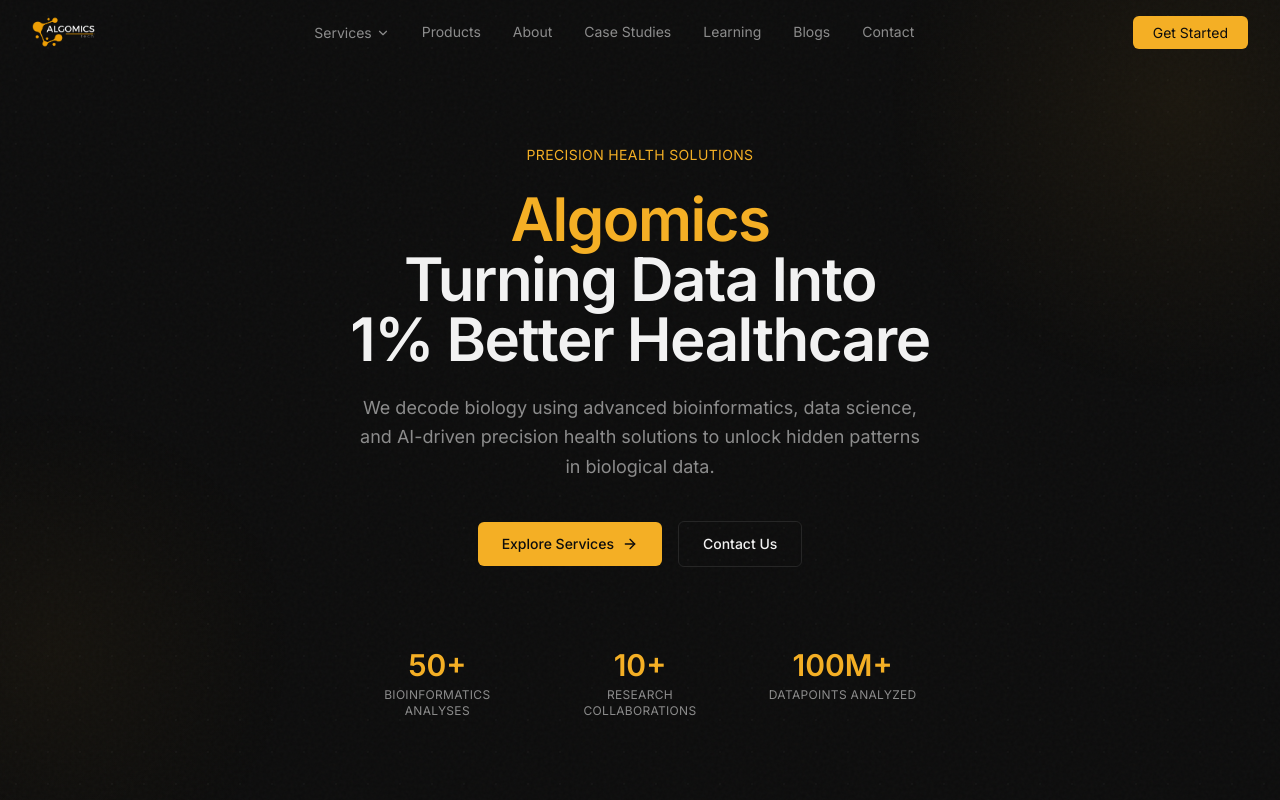
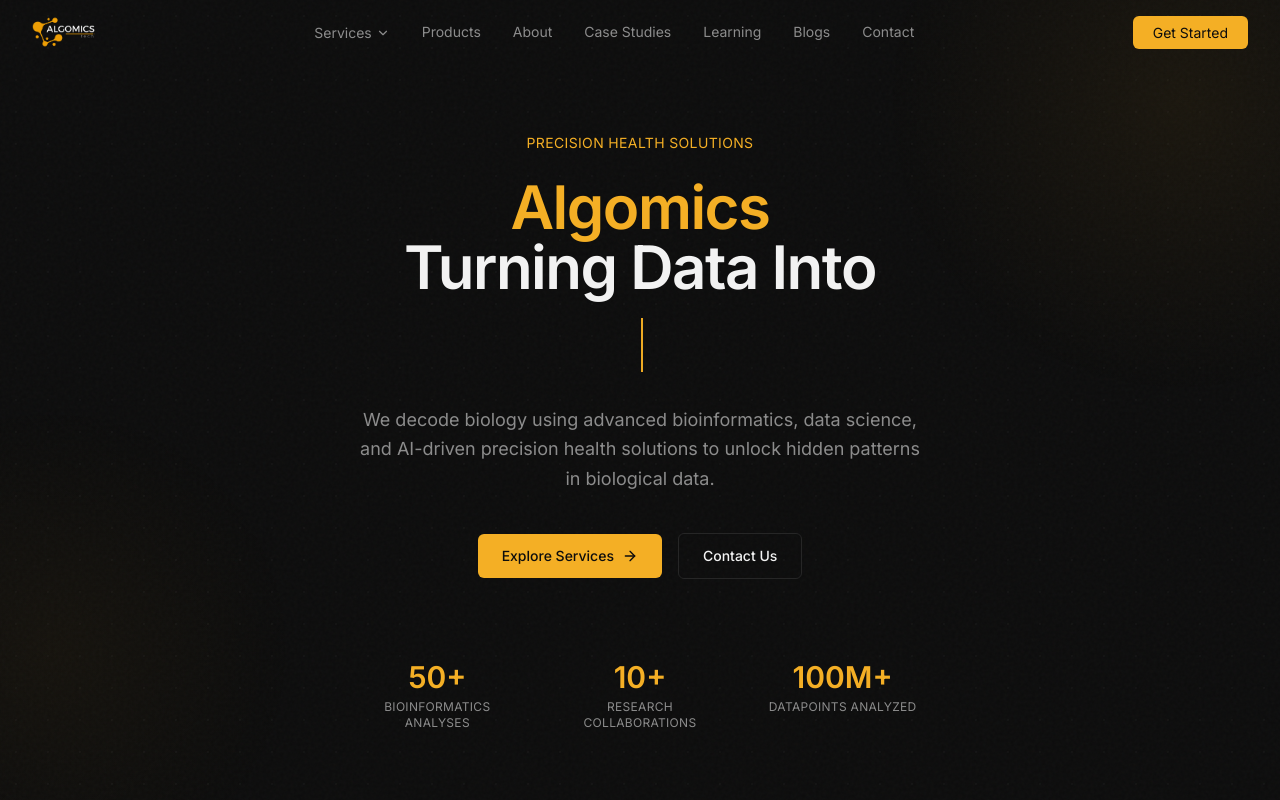
Before and after one commit to Algomicstech/algomics, a React (Vite) app: page / in a window 1280 px wide. Shown: the top 800 px of the page. Built offline with nearby package versions, Linux system fonts and the light colour scheme; the HTML template or start-up script is replaced by a standard one.

Commit message:
Changes
Co-authored-by: sherax-ahmad <79153229+sherax-ahmad@users.noreply.github.com>

```diff
--- a/src/components/home/HeroSection.tsx
+++ b/src/components/home/HeroSection.tsx
@@ -1,6 +1,7 @@
 import { Link } from "react-router-dom";
 import { ArrowRight } from "lucide-react";
 import { motion } from "framer-motion";
+import { useEffect, useState } from "react";
 
 const metrics = [
   { value: "50+", label: "Bioinformatics Analyses" },
@@ -8,7 +9,66 @@ const metrics = [
   { value: "100M+", label: "Datapoints Analyzed" },
 ];
 
+const TYPE_LINES = ["Turning Data Into", "1% Better Healthcare"];
+
+function useTypewriter(lines: string[], speed = 55, pause = 1600) {
+  const [displayed, setDisplayed] = useState<string[]>(() => lines.map(() => ""));
+  const [lineIdx, setLineIdx] = useState(0);
+  const [charIdx, setCharIdx] = useState(0);
+  const [deleting, setDeleting] = useState(false);
+
+  useEffect(() => {
+    const current = lines[lineIdx];
+    let timeout: ReturnType<typeof setTimeout>;
+
+    if (!deleting && charIdx <= current.length) {
+      timeout = setTimeout(() => {
+        setDisplayed((prev) => {
+          const next = [...prev];
+          next[lineIdx] = current.slice(0, charIdx);
+          return next;
+        });
+        setCharIdx((c) => c + 1);
+      }, speed);
+    } else if (!deleting && charIdx > current.length) {
+      if (lineIdx < lines.length - 1) {
+        timeout = setTimeout(() => {
+          setLineIdx((i) => i + 1);
+          setCharIdx(0);
+        }, 250);
+      } else {
+        timeout = setTimeout(() => setDeleting(true), pause);
+      }
+    } else if (deleting) {
+      // delete all lines from the last one back
+      const activeLine = lineIdx;
+      const activeText = displayed[activeLine];
+      if (activeText.length > 0) {
+        timeout = setTimeout(() => {
+          setDisplayed((prev) => {
+            const next = [...prev];
+            next[activeLine] = activeText.slice(0, -1);
+            return next;
+          });
+        }, speed / 2);
+      } else if (activeLine > 0) {
+        timeout = setTimeout(() => setLineIdx((i) => i - 1), 80);
+      } else {
+        setDeleting(false);
+        setCharIdx(0);
+        setLineIdx(0);
+      }
+    }
+
+    return () => clearTimeout(timeout);
+  }, [charIdx, lineIdx, deleting, displayed, lines, speed, pause]);
+
+  return { displayed, activeLine: lineIdx, deleting };
+}
+
 export function HeroSection() {
+  const { displayed, activeLine } = useTypewriter(TYPE_LINES);
+
   return (
     <section className="relative min-h-screen flex items-center justify-center pt-16 overflow-hidden">
       {/* Background effects */}
@@ -35,9 +95,18 @@ export function HeroSection() {
           >
             <span className="text-primary">Algomics</span>
             <br />
-            Turning Data Into
-            <br />
-            1% Better Healthcare
+            <span className="block min-h-[1.2em]">
+              {displayed[0]}
+              {activeLine === 0 && (
+                <span className="inline-block w-[2px] h-[0.9em] align-middle bg-primary ml-1 animate-pulse" />
+              )}
+            </span>
+            <span className="block min-h-[1.2em]">
+              {displayed[1]}
+              {activeLine === 1 && (
+                <span className="inline-block w-[2px] h-[0.9em] align-middle bg-primary ml-1 animate-pulse" />
+              )}
+            </span>
           </motion.h1>
 
           <motion.p
```
